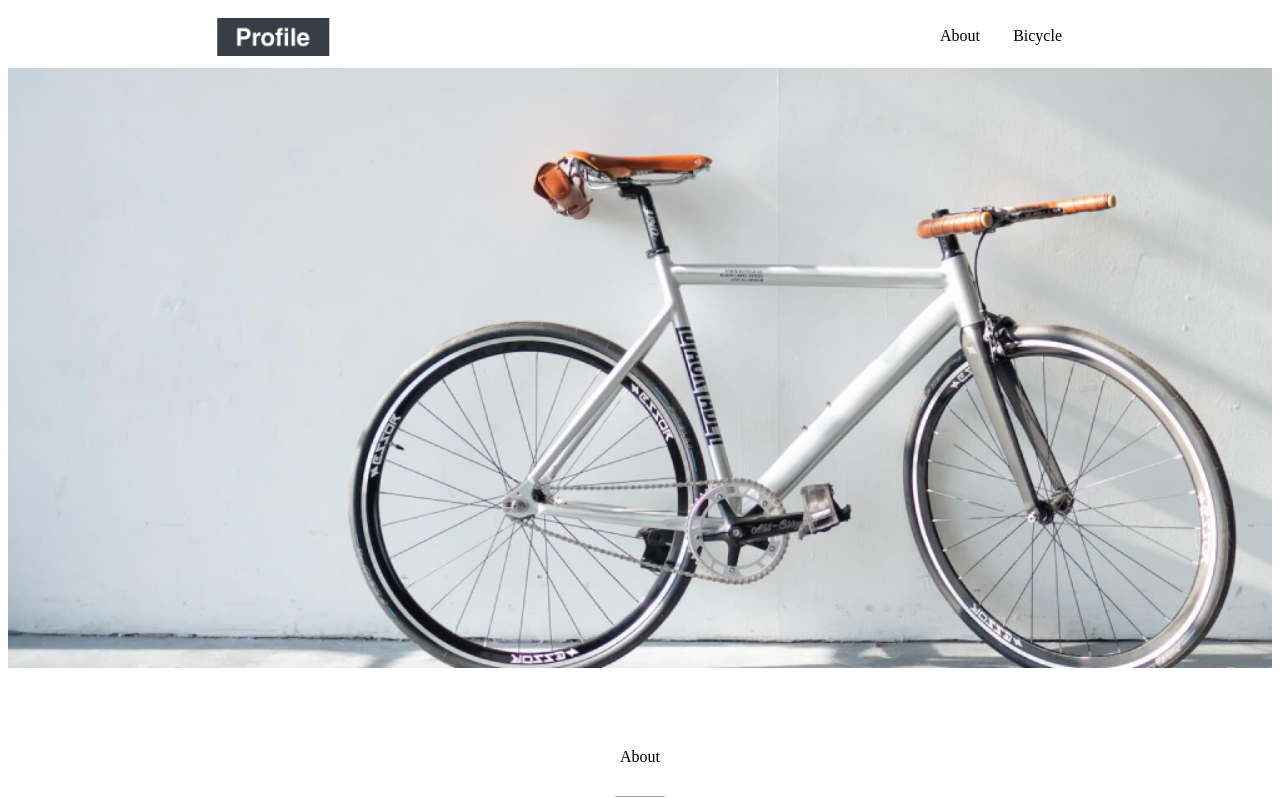
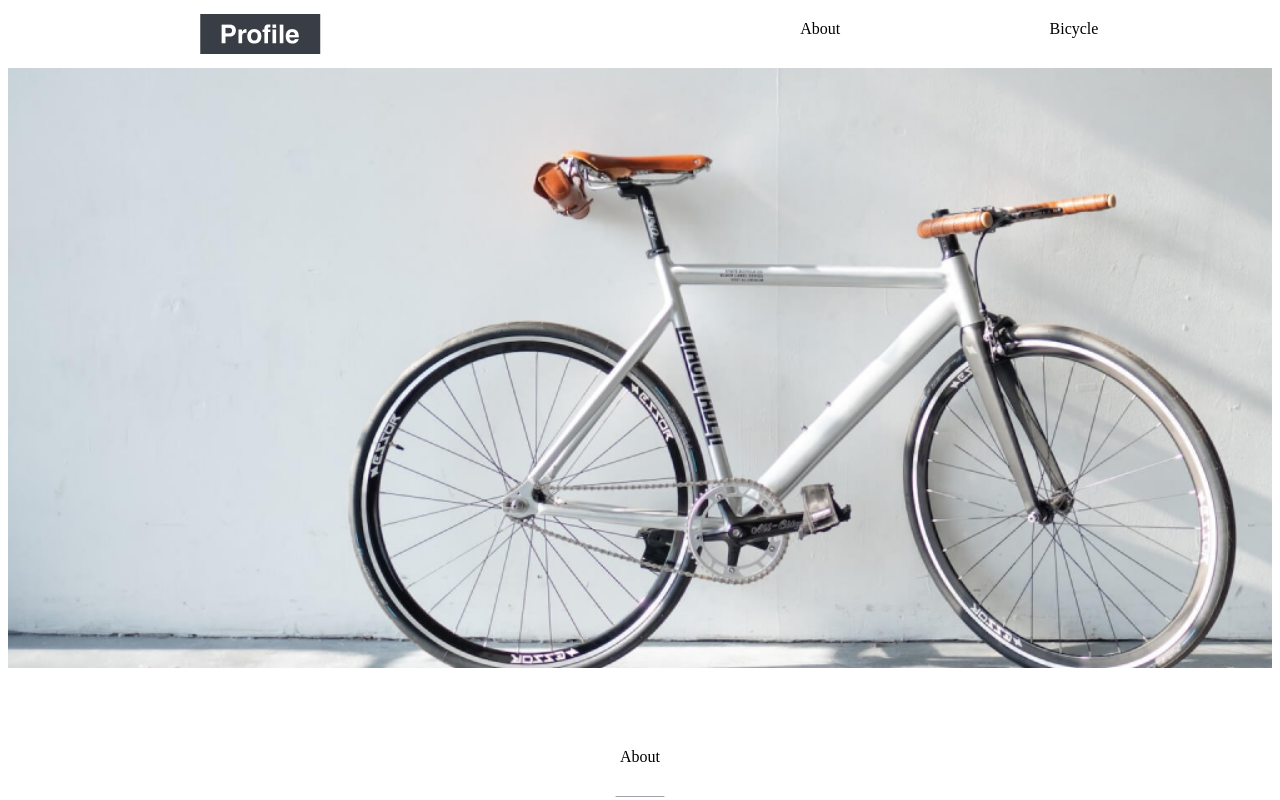
Before and after one commit to tappypuppy/profile-site-1col, a Next.js app: page / in a window 1280 px wide. Shown: the top 800 px of the page. Built offline with nearby package versions, Linux system fonts and the light colour scheme.

Commit message:
sp header作成

```diff
--- a/src/app/page.tsx
+++ b/src/app/page.tsx
@@ -7,14 +7,13 @@ import Header from "@/components/Header/Header";
 import About from "@/components/About/About";
 import Hero from "@/components/Hero/Hero";
 import Bicycle from "@/components/Bicycle/Bicycle";
-import Footer from "@/components/Footer/footer";
+import Footer from "@/components/Footer/Footer";
 import type { Viewport } from 'next'
 
 export const viewport: Viewport = {
   width: 'device-width',
   initialScale: 1,
-  maximumScale: 1,
-  userScalable: false,
+  // maximumScale: 1,
   // Also supported by less commonly used
   // interactiveWidget: 'resizes-visual',
 }
--- a/src/components/Header/Header.tsx
+++ b/src/components/Header/Header.tsx
@@ -1,4 +1,5 @@
 import Image from "next/image";
+import { Link as Scroll } from "react-scroll";
 import styles from "./index.module.css";
 
 function Header() {
@@ -8,10 +9,19 @@ function Header() {
         className={styles.logoIcon}
         src="/logo.png"
         alt="logo"
+        // sizes="100vw"
+        // style={{
+        //   width: "20%",
+        //   height: "auto",
+        // }}
         width={120}
         height={40}
       />
-      <div className={styles.about}>About</div>
+      <div className={styles.about}>
+        {/* <Scroll to="about" smooth={true} duration={100}> */}
+          About
+        {/* </Scroll> */}
+      </div>
       <div className={styles.bicycle}>Bicycle</div>
     </div>
   );
--- a/src/components/Header/index.module.css
+++ b/src/components/Header/index.module.css
@@ -1,4 +1,5 @@
-.logoIcon {
+@media screen and (min-width: 428px) {
+  .logoIcon {
     position: absolute;
     height: auto;
     width: 9%;
@@ -9,17 +10,45 @@
     max-width: 100%;
     overflow: hidden;
     max-height: 100%;
-
-}
-.about {
+    object-fit: contain;
+  }
+  .about {
     position: absolute;
     top: 1.23%;
     left: 73.73%;
     color: var(--color-gray);
-}
-.bicycle {
+  }
+  .bicycle {
     position: absolute;
     top: 1.23%;
     left: 79.52%;
     color: var(--color-gray);
+  }
 }
+
+.logoIcon {
+  position: absolute;
+  height: 2.5rem;
+  width: 32%;
+  top: 0.42%;
+  right: 64%;
+  bottom: 97.92%;
+  left: 4%;
+  max-width: 100%;
+  overflow: hidden;
+  max-height: 100%;
+  object-fit: contain;
+}
+
+.about {
+  position: absolute;
+  top: 0.79%;
+  left: 62.67%;
+  color: var(--color-gray);
+}
+.bicycle {
+  position: absolute;
+  top: 0.79%;
+  left: 82.4%;
+  color: var(--color-gray);
+}
```
Also changed, not shown: package.json (+6 -4 lines), 1 other file (tests, documents, lock files or other folders).
